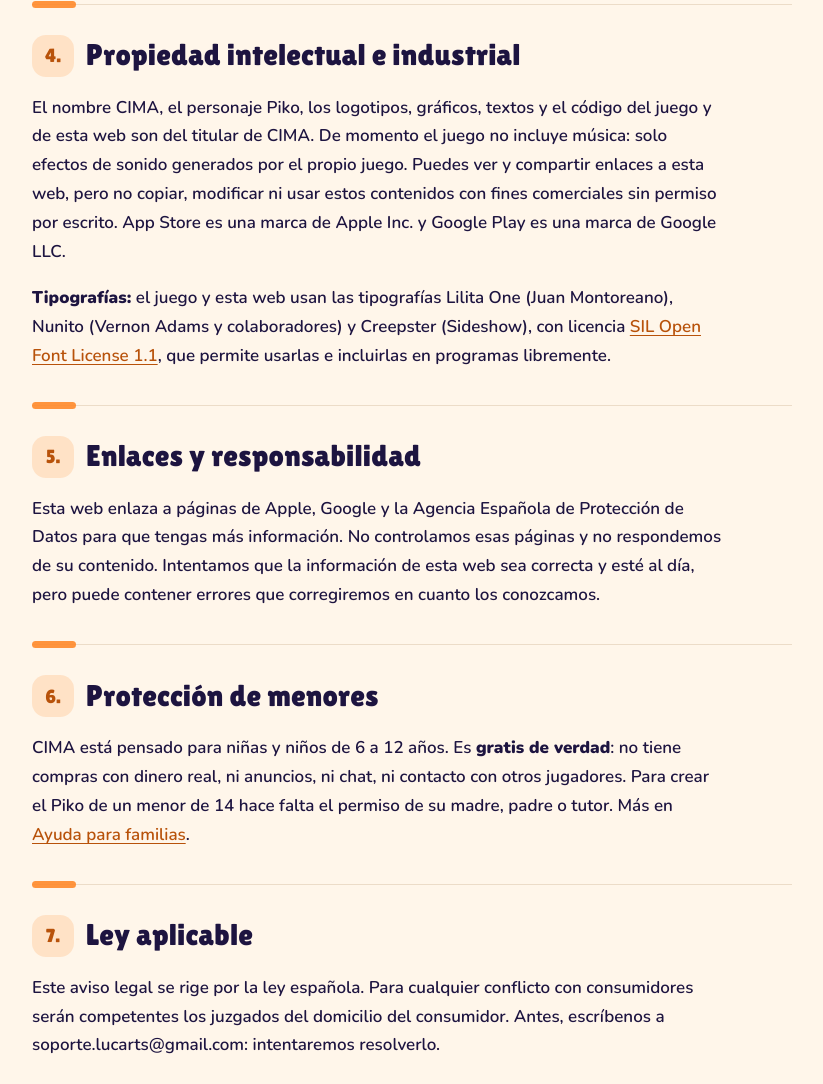
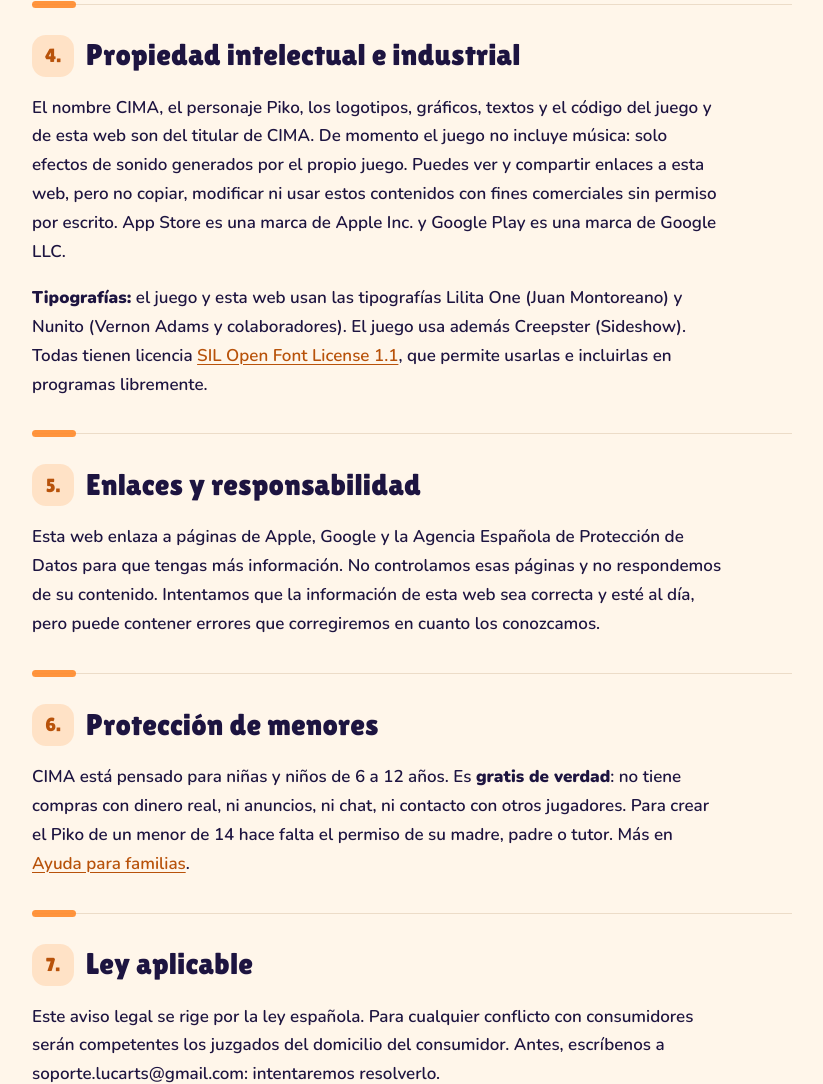
Before and after one commit to lucappsarts/cima, a plain HTML site: page aviso-legal.html in a window 1280 px wide. Shown: the part 1668-2752 px from the top of the page, without its empty margins (350-1173 px from the left). Drawn offline with Linux system fonts and the light colour scheme.

Commit message:
Aviso legal: Creepster solo la usa el juego, no la web
Co-Authored-By: Claude Haiku 5.5 <noreply@anthropic.com>
Claude-Session: https://claude.ai/code/session_013BrLaXxnqsciPVnbBQuZbc

```diff
--- a/aviso-legal.html
+++ b/aviso-legal.html
@@ -74,7 +74,7 @@
 <section class="sec" aria-labelledby="propiedad">
 <h2 id="propiedad"><span class="hn">4.</span> Propiedad intelectual e industrial</h2>
 <p>El nombre CIMA, el personaje Piko, los logotipos, gráficos, textos y el código del juego y de esta web son del titular de CIMA. De momento el juego no incluye música: solo efectos de sonido generados por el propio juego. Puedes ver y compartir enlaces a esta web, pero no copiar, modificar ni usar estos contenidos con fines comerciales sin permiso por escrito. App Store es una marca de Apple Inc. y Google Play es una marca de Google LLC.</p>
-<p><b>Tipografías:</b> el juego y esta web usan las tipografías Lilita One (Juan Montoreano), Nunito (Vernon Adams y colaboradores) y Creepster (Sideshow), con licencia <a href="https://openfontlicense.org" rel="noopener">SIL Open Font License 1.1</a>, que permite usarlas e incluirlas en programas libremente.</p>
+<p><b>Tipografías:</b> el juego y esta web usan las tipografías Lilita One (Juan Montoreano) y Nunito (Vernon Adams y colaboradores). El juego usa además Creepster (Sideshow). Todas tienen licencia <a href="https://openfontlicense.org" rel="noopener">SIL Open Font License 1.1</a>, que permite usarlas e incluirlas en programas libremente.</p>
 </section>
 <section class="sec" aria-labelledby="enlaces">
 <h2 id="enlaces"><span class="hn">5.</span> Enlaces y responsabilidad</h2>
```
